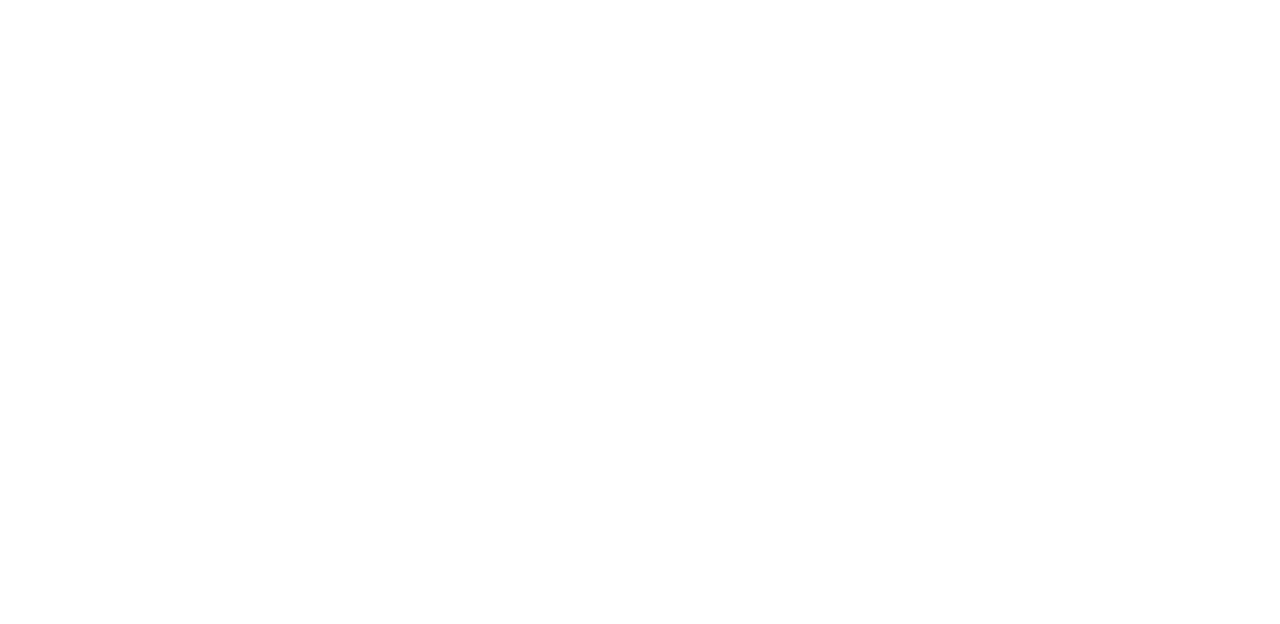
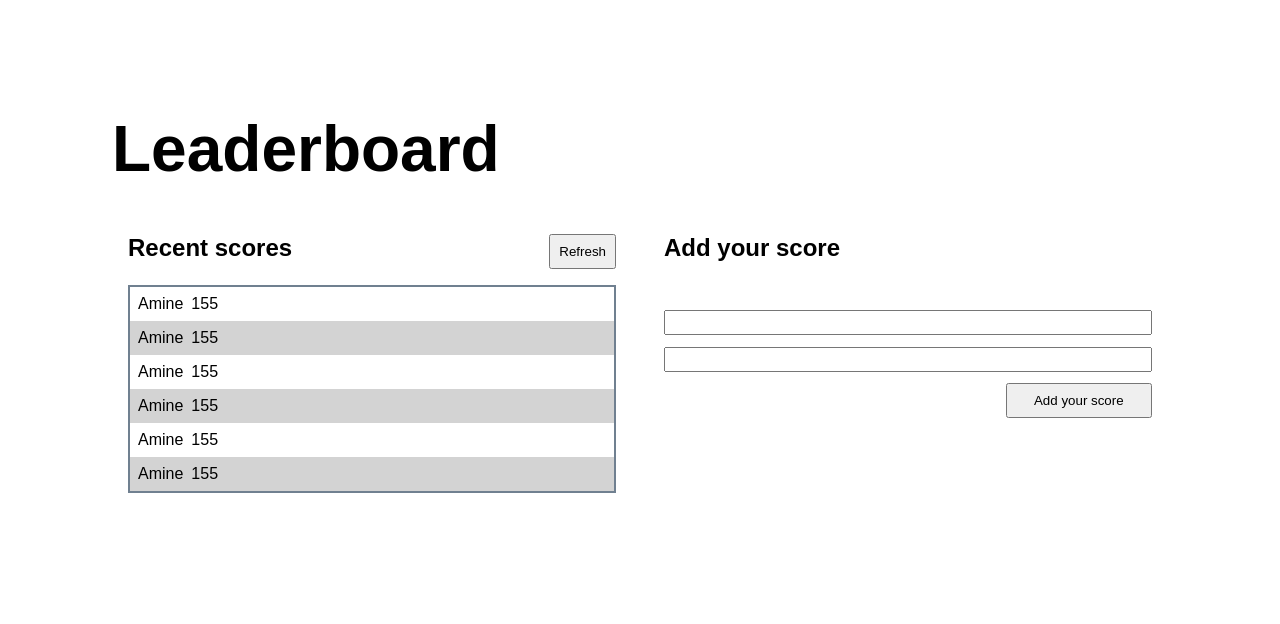
Before and after one commit to medaminedev66/leaderboard, a website built with webpack: page src/index.html in a window 1280 px wide. Built offline with nearby package versions, Linux system fonts and the light colour scheme.

Commit message:
Write plain HTML markup for a leaderboard with minimum styling

```diff
--- a/package.json
+++ b/package.json
@@ -4,7 +4,9 @@
   "description": "> A simple App that displays scores submitted by different players. It also allows you to submit your score.",
   "private": "true",
   "main": "index.js",
-  "dependencies": {},
+  "dependencies": {
+    "lodash": "^4.17.21"
+  },
   "devDependencies": {
     "css-loader": "^6.2.0",
     "html-webpack-plugin": "^5.3.2",
--- a/src/index.html
+++ b/src/index.html
@@ -0,0 +1,46 @@
+<!DOCTYPE html>
+<html lang="en">
+  <head>
+    <meta charset="UTF-8" />
+    <meta http-equiv="X-UA-Compatible" content="IE=edge" />
+    <meta name="viewport" content="width=device-width, initial-scale=1.0" />
+    <title>Leaderboard</title>
+  </head>
+  <body>
+    <header>
+      <h1>Leaderboard</h1>
+    </header>
+    <main>
+      <section class="recent-scores">
+        <div class="title-scores">
+          <h2>Recent scores</h2>
+          <button class="refresh">Refresh</button>
+        </div>
+        <div class="scores">
+          <ul>
+            <li><p class="competitor">Amine</p>
+            <p class="score">155</p></li>
+            <li><p class="competitor">Amine</p>
+            <p class="score">155</p></li>
+            <li><p class="competitor">Amine</p>
+            <p class="score">155</p></li>
+            <li><p class="competitor">Amine</p>
+            <p class="score">155</p></li>
+            <li><p class="competitor">Amine</p>
+            <p class="score">155</p></li>
+            <li><p class="competitor">Amine</p>
+            <p class="score">155</p></li>
+          </ul>
+        </div>
+      </section>
+      <section class="add-your-score">
+          <h2>Add your score</h2>
+          <div class="form">
+              <input type="text" class="name">
+              <input type="text" class="score">
+              <button class="add">Add your score</button>
+          </div>
+      </section>
+    </main>
+  </body>
+</html>
--- a/src/index.js
+++ b/src/index.js
@@ -0,0 +1 @@
+import './style.css';
--- /dev/null
+++ b/src/style.css
@@ -0,0 +1,75 @@
+* {
+  margin: 0;
+  padding: 0;
+  box-sizing: 0;
+}
+
+body {
+  margin: 7rem;
+  font-family: Arial, Helvetica, sans-serif;
+}
+
+main {
+  display: flex;
+  gap: 1rem;
+}
+
+header {
+  font-size: xx-large;
+  margin-bottom: 2rem;
+}
+
+.recent-scores {
+  flex: 1;
+  padding: 1rem;
+}
+
+.add-your-score {
+  flex: 1;
+  padding: 1rem;
+}
+
+.title-scores {
+  display: flex;
+  justify-content: space-between;
+}
+
+.scores {
+  margin-top: 1rem;
+  border: 2px slategray solid;
+}
+
+ul {
+  text-decoration: none;
+}
+
+li {
+  padding: 0.5rem;
+  display: flex;
+  gap: 0.5rem;
+}
+
+ul li:nth-child(even) {
+  background-color: lightgrey;
+}
+
+.form {
+  padding-top: 3rem;
+  gap: 0.7rem;
+  display: flex;
+  flex-direction: column;
+  width: 100%;
+}
+
+input[type='text'] {
+  padding: 0.2rem;
+}
+.add {
+  width: 30%;
+  padding: 0.5rem;
+  align-self: flex-end;
+}
+
+.refresh {
+  padding: 0.5rem;
+}
```
Also changed, not shown: dist/index.html, dist/main.js, 1 other file.
